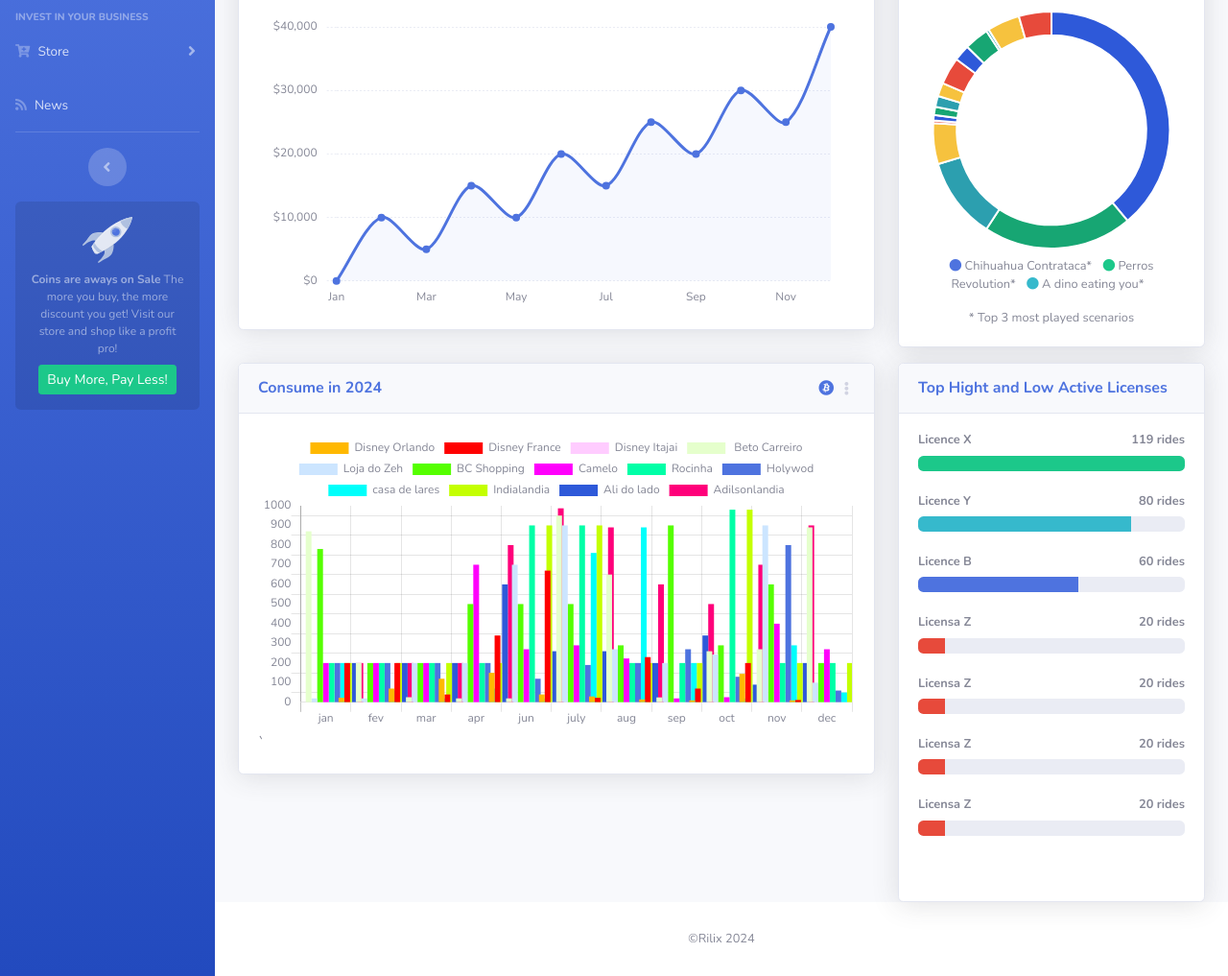
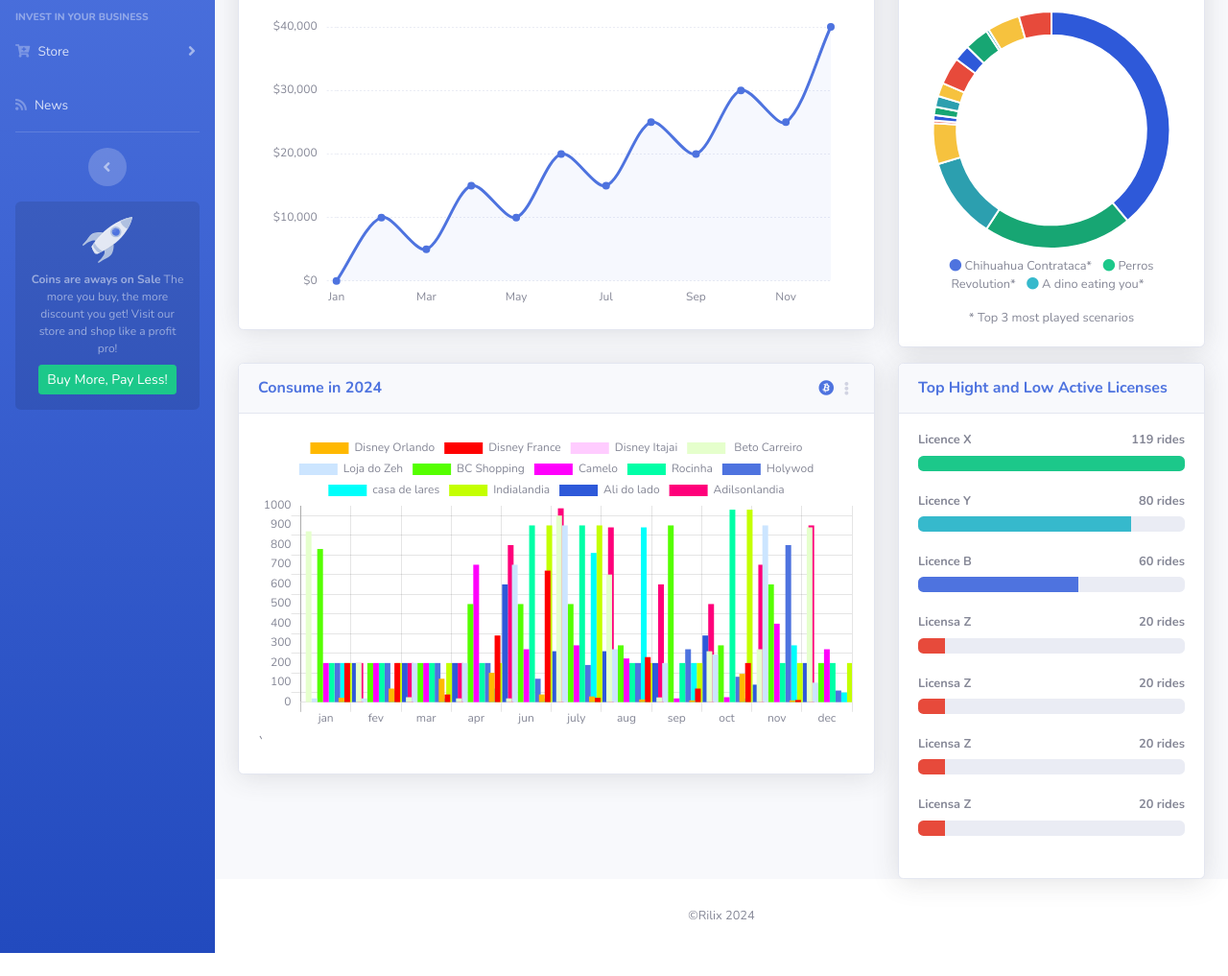
Before and after one commit to indiamaris/rilix_design_test, a website: page index.html in a window 1280 px wide. Shown: the part 279-1296 px from the top of the page at 96% size. After the commit the page ends 1272 px from the top, so only its background shows below. Drawn offline with nearby package versions, Linux system fonts and the light colour scheme.

Commit message:
dont cry tonight

```diff
--- a/index.html
+++ b/index.html
@@ -350,7 +350,7 @@
                         <div class="col-xl-4 col-lg-5">
 
                             <!-- Project Card Example -->
-                            <div class="card shadow mb-4 h-100 overflow-auto   ">
+                            <div class="card shadow h-100 overflow-auto   ">
                                 <div class="card-header py-3">
                                     <h6 class="m-0 font-weight-bold text-primary">Top Hight and Low Active Licenses</h6>
                                 </div>
```
